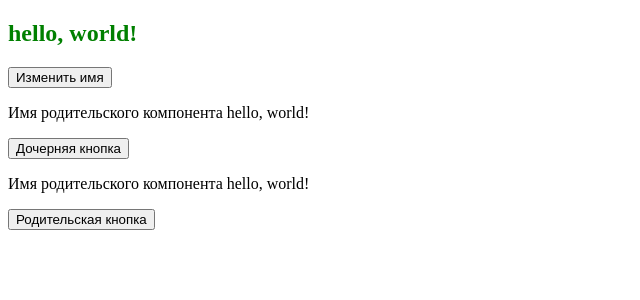
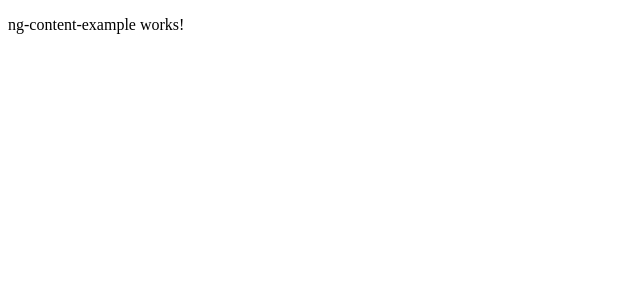
Before and after one commit to AleksYeh/ng-testing, an Angular app: page / in a window 1280 px wide. Shown: the top 300 px of the page, without its empty margins (0-640 px from the left). Built offline with nearby package versions, Linux system fonts and the light colour scheme.

Commit message:
feat: добавить компонент ng-content-example и обновить дочерний компонент для использования ng-content

```diff
--- a/src/app/app.component.html
+++ b/src/app/app.component.html
@@ -1,19 +1,20 @@
-<!-- <button [style.color]="color" (click)="changeColor('yellow')">Кнопка</button>
- <button [style.color]="color" on-click="changeColor('yellow')">Кнопка</button>
- <p [style.color]="color" (click)="color = 'yellow'">Параграф</p>
+<!-- <app-child>
+  <hr />
+  <p style="background-color: lightcoral">
+    Lorem ipsum dolor sit, amet consectetur adipisicing elit.
+  </p>
+  <div style="background-color: lightgoldenrodyellow" someAttribute>
+    Lorem ipsum dolor sit, amet consectetur adipisicing elit.
+  </div>
+  <div class="example">
+    <span>Цвет из родителя {{ color }}</span>
+  </div>
+  <article style="background-color: lightgreen" class="some-css-class">
+    Lorem ipsum dolor sit, amet consectetur adipisicing elit.
+  </article>
+  <hr />
+</app-child> -->
 
-<input type="text" (input)="checkCurrentValue($event)" (keydown.shift.control.enter)="this.color = 'pink'"> -->
-
-<!-- <app-child
-  [childColor]="color"
-  [name]="name"
-  (nameChange)="setNewName($event)"
-></app-child> -->
-
-<app-child [childColor]="color" [(name)]="parentName"></app-child>
-
-<p>Имя родительского компонента {{ parentName }}</p>
-
-<button (click)="setNewName('имя, изменённое с помощью родителя')">
-  Родительская кнопка
-</button>
+<app-child>
+  <app-ng-content-example></app-ng-content-example>
+</app-child>
--- a/src/app/app.module.ts
+++ b/src/app/app.module.ts
@@ -6,13 +6,15 @@
 import { CutTextPipe } from './pipes/cut-text.pipe';
 import { SortDataPipe } from './pipes/sort-data.pipe';
 import { ChildComponent } from './components/child/child.component';
+import { NgContentExampleComponent } from './components/ng-content-example/ng-content-example.component';
 
 @NgModule({
   declarations: [
     AppComponent,
     CutTextPipe,
     SortDataPipe,
-    ChildComponent
+    ChildComponent,
+    NgContentExampleComponent
   ],
   imports: [
     BrowserModule,
--- a/src/app/components/child/child.component.html
+++ b/src/app/components/child/child.component.html
@@ -1,7 +1,18 @@
-<h2 [style.color]="childColorProps">{{ name }}</h2>
+<!-- <header>
+  хедер дочернего компонента
+  <ng-content select="[someAttribute]"></ng-content>
+</header>
+<hr />
+<main>
+  <p>Место где будет выводиться html-разметка</p>
+  <ng-content select=".some-css-class"></ng-content>
+</main>
+<hr />
+<footer>
+  футер дочернего компонента
+  <ng-content select="p"></ng-content>
+</footer>
 
-<button (click)="changeName()">Изменить имя</button>
+<ng-content select=".example"></ng-content> -->
 
-<p>Имя родительского компонента {{ name }}</p>
-
-<button (click)="changeName()">Дочерняя кнопка</button>
+<ng-content></ng-content>
--- /dev/null
+++ b/src/app/components/ng-content-example/ng-content-example.component.html
@@ -0,0 +1 @@
+<p>ng-content-example works!</p>
```
Also changed, not shown: src/app/components/ng-content-example/ng-content-example.component.ts (added, +10 -0 lines), src/app/components/ng-content-example/ng-content-example.component.scss (added).
